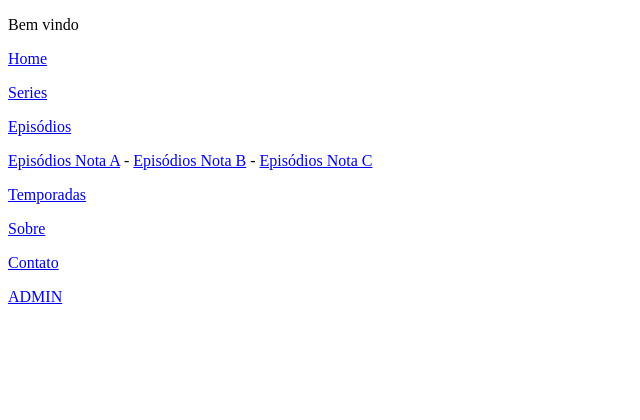
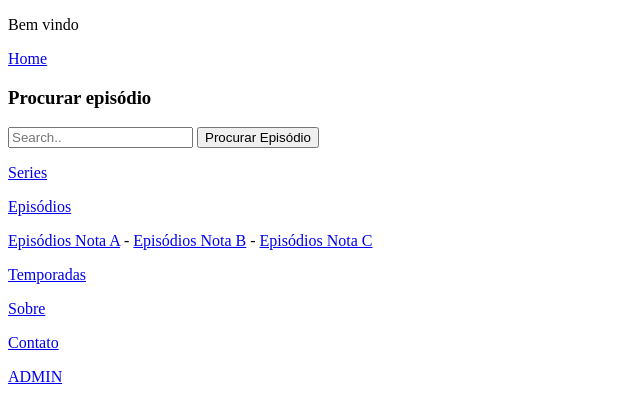
Before and after one commit to claudimf/PY.2021-2.M3.PWEB, a Django app: page /seriados/ in a window 1280 px wide. Shown: the top 420 px of the page, without its empty margins (0-640 px from the left). Run offline with Django 4.2, Linux system fonts and the light colour scheme.

Commit message:
Adiciona Javascript de busca

```diff
--- a/seriados/templates/home.html
+++ b/seriados/templates/home.html
@@ -2,6 +2,29 @@
 {% block content %}
 
 <p><a href={% url 'seriados:home' %}>Home</a></p>
+
+<h3>Procurar episódio</h3>
+
+<input id='input_search' type="text" placeholder='Search..'>
+<button id="btn_search">Procurar Episódio</button>
+
+<script
+	src="https://code.jquery.com/jquery-3.6.0.min.js"
+	integrity="sha256-/xUj+3OJU5yExlq6GSYGSHk7tPXikynS7ogEvDej/m4="
+	crossorigin="anonymous"></script>
+
+<script type="text/javascript">
+	$(document).ready(function() {
+		$("#btn_search").click(function() {
+			search = $("#input_search").val();
+			url = '{% url 'seriados:episodio_list' %}' + '?' +
+			$.param({search:search});
+			window.location.href = url;
+		});
+	});
+</script>
+
+
 
 <p><a href={% url 'seriados:series_list' %}>Series</a></p>
 <p><a href={% url 'seriados:episodio_list' %}>Episódios</a></p>
```
